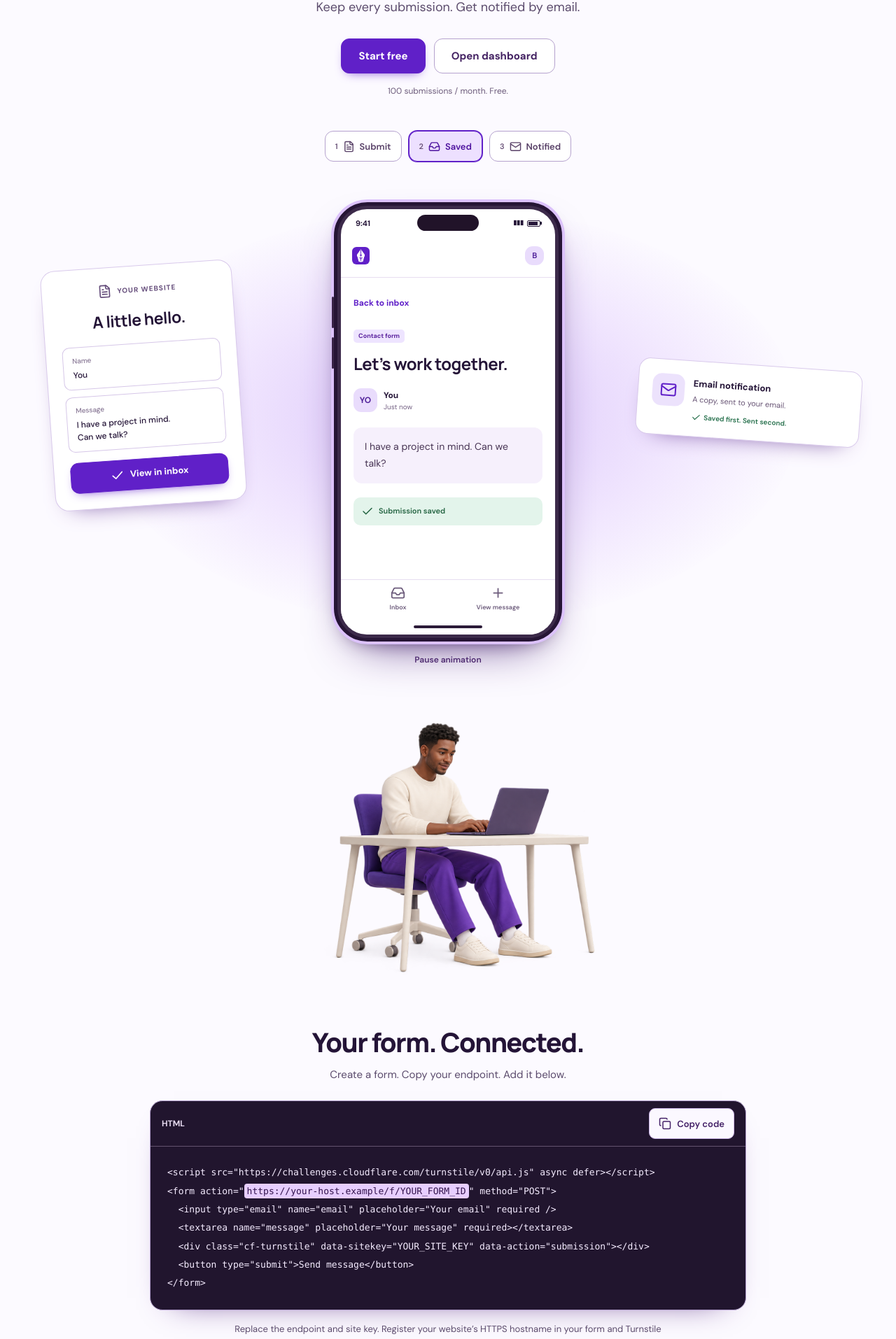
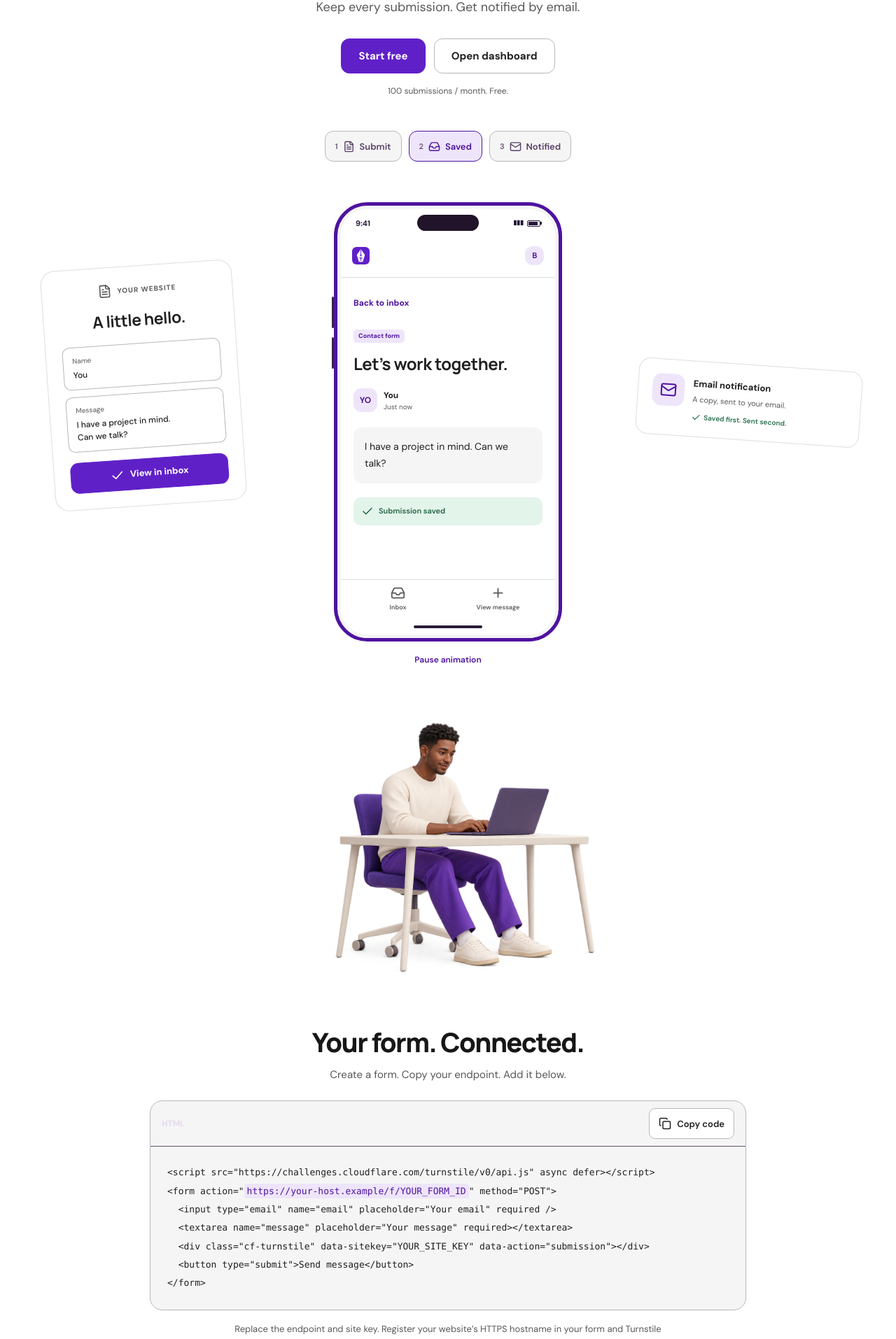
Before and after one commit to Bakareferanmi/pentreeform, a React (Vite) app: page / in a window 1280 px wide. Shown: the part 400-2314 px from the top of the page at 70% size. Built offline with nearby package versions, Linux system fonts and the light colour scheme.

Commit message:
Unify request loading screens and use flat white and black product surfaces

```diff
--- a/public/theme-init.js
+++ b/public/theme-init.js
@@ -1,2 +1,2 @@
 /* Apply the saved/device theme before the page is painted. No inline script is needed. */
-(function(){var choice='system';try{var saved=localStorage.getItem('pentreeform:theme');if(['light','dark','system'].indexOf(saved)>-1)choice=saved}catch(e){}var theme=choice==='system'?(window.matchMedia&&window.matchMedia('(prefers-color-scheme: dark)').matches?'dark':'light'):choice;document.documentElement.dataset.theme=theme;document.documentElement.style.colorScheme=theme;var meta=document.querySelector('meta[name="theme-color"]');if(meta)meta.setAttribute('content',theme==='dark'?'#100b16':'#6020c8')})();
+(function(){var choice='system';try{var saved=localStorage.getItem('pentreeform:theme');if(['light','dark','system'].indexOf(saved)>-1)choice=saved}catch(e){}var theme=choice==='system'?(window.matchMedia&&window.matchMedia('(prefers-color-scheme: dark)').matches?'dark':'light'):choice;document.documentElement.dataset.theme=theme;document.documentElement.style.colorScheme=theme;var meta=document.querySelector('meta[name="theme-color"]');if(meta)meta.setAttribute('content',theme==='dark'?'#000000':'#ffffff')})();
--- a/src/Feedback.jsx
+++ b/src/Feedback.jsx
@@ -1,13 +1,13 @@
 import React,{useEffect,useRef,useState} from 'react';
 import {X} from 'lucide-react';
-import {brandMotionMarkup} from './brand.js';
+import {brandMotionMarkup,loadingScreenMarkup} from './brand.js';
 
 export function BrandMotion({state='loading'}){
  return <span className="brand-slot" dangerouslySetInnerHTML={{__html:brandMotionMarkup(state)}}/>;
 }
 
-export function LoadingScreen(){
- return <main className="brand-loading" role="status" aria-live="polite" aria-label="Loading Pentreeform"><BrandMotion/><span className="sr">Loading Pentreeform…</span></main>;
+export function LoadingScreen({overlay=false}){
+ return <div className="loading-host" dangerouslySetInnerHTML={{__html:loadingScreenMarkup(overlay)}}/>;
 }
 
 export function Toast({message,error=false,onDismiss}){
--- a/src/brand.js
+++ b/src/brand.js
@@ -7,3 +7,7 @@ export function brandMotionMarkup(state='loading'){
  const svg=BRAND_ICON.replace('role="img" aria-label="Pentreeform"','aria-hidden="true" focusable="false"');
  return '<span class="brand-motion brand-motion--'+motion+'" aria-hidden="true">'+svg+'</span>';
 }
+
+export function loadingScreenMarkup(overlay=false){
+ return '<main class="brand-loading'+(overlay?' request-loading':'')+'" role="status" aria-live="polite" aria-label="Loading Pentreeform">'+brandMotionMarkup()+'<span class="sr">Loading Pentreeform…</span></main>';
+}
--- a/src/main.jsx
+++ b/src/main.jsx
@@ -7,5 +7,6 @@ import './support.css';
 import './landing.css';
 import './theme.css';
 import './polish.css';
+import './surfaces.css';
 initTheme();
 createRoot(document.getElementById('root')).render(<React.StrictMode><LiveRoot/></React.StrictMode>);
--- a/src/polish.css
+++ b/src/polish.css
@@ -108,7 +108,6 @@ button:disabled{opacity:1}
 .pf-toast button:hover{background:#eee5f7}
 .pf-toast button svg{width:18px;height:18px;stroke-width:2}
 .pf-toast.is-error{border-color:#c18190;background:#fff7f8;color:#87243a}
-.pf-pending{position:fixed;right:max(24px,env(safe-area-inset-right));bottom:max(24px,env(safe-area-inset-bottom));z-index:139;display:flex;align-items:center;gap:12px;padding:12px 18px 12px 12px;border:1px solid var(--line-2);border-radius:16px;background:var(--card);color:var(--text);box-shadow:0 12px 38px -18px #25113760;font-size:14px;font-weight:600;pointer-events:none;animation:feedback-in .2s ease-out}
 [data-theme=dark] .toast.pf-toast,[data-theme=dark] .live-banner.pf-toast{background:#251a31;border-color:#88699e;color:#f2e9fc;box-shadow:0 16px 48px -16px #000a}
 [data-theme=dark] .pf-toast button{color:#e3cff4}
 [data-theme=dark] .pf-toast button:hover{background:#3d294e}
@@ -162,7 +161,6 @@ button:disabled{opacity:1}
  .pf-nav-actions{gap:8px}
  .pf-footer a{min-height:44px;display:inline-flex;align-items:center}
  .toast.pf-toast,.live-banner.pf-toast{left:16px;right:16px;bottom:max(16px,env(safe-area-inset-bottom));width:auto;max-width:none;padding:12px;gap:10px;border-radius:16px}
- .pf-pending{right:16px;bottom:max(16px,env(safe-area-inset-bottom))}
 }
 @media(max-width:380px){
  .wrap{padding-inline:14px}
@@ -184,7 +182,7 @@ button:disabled{opacity:1}
  .pf-toast{font-size:13px!important}
 }
 @media(prefers-reduced-motion:reduce){
- .brand-motion svg,.brand-motion svg>path,.pf-toast,.pf-pending{animation:none!important;translate:none!important;transform:none!important}
+ .brand-motion svg,.brand-motion svg>path,.pf-toast{animation:none!important;translate:none!important;transform:none!important}
  .btn,.ibtn{transition:none!important}
 }
 @media(min-width:961px){.top>.burger{display:none}}
--- a/src/redesign.js
+++ b/src/redesign.js
@@ -1,6 +1,6 @@
 import {usageSummary} from '../shared/usage.js';
 import {getTheme,toggleTheme,themeLabel,THEME_EVENT} from './theme.js';
-import {BRAND_ICON,brandMotionMarkup} from './brand.js';
+import {BRAND_ICON,brandMotionMarkup,loadingScreenMarkup} from './brand.js';
 import {GOOGLE_ICON} from './google-brand.js';
 // Imported from the supplied design. Presentation CSS and demo markup are preserved.
 export function mountRedesign(host,options={}) {
@@ -377,12 +377,14 @@ function syncPending(){
  if(pending){
   host.querySelectorAll(controls).forEach(button=>{if(!button.disabled){button.dataset.pendingDisabled='true';button.disabled=true}});
   host.querySelectorAll('form').forEach(form=>form.setAttribute('aria-busy','true'));
-  if(!host.querySelector('.pf-pending'))host.insertAdjacentHTML('beforeend','<div class="pf-pending" role="status" aria-atomic="true">'+brandMotionMarkup()+'<span>Working…</span></div>');
+  if(!host.querySelector('.request-loading'))host.insertAdjacentHTML('beforeend',loadingScreenMarkup(true));
  }else{
   host.querySelectorAll('[data-pending-disabled]').forEach(button=>{button.disabled=false;delete button.dataset.pendingDisabled});
   host.querySelectorAll('form[aria-busy]').forEach(form=>form.removeAttribute('aria-busy'));
-  host.querySelector('.pf-pending')?.remove();
+  host.querySelector('.request-loading')?.remove();
  }
+ host.querySelectorAll('.shell,.auth,.pbar').forEach(node=>{node.inert=pending||!!S.modal});
+ host.querySelectorAll('.mb').forEach(node=>{node.inert=pending});
 }
 async function action(fn){if(pending)return;pending=true;syncPending();try{await fn()}catch(e){if(!disposed)toast(e.message||'The action could not be completed.','error')}finally{pending=false;syncPending()}}
 function liveClick(e,t,a,v){switch(a){
--- /dev/null
+++ b/src/surfaces.css
@@ -0,0 +1,72 @@
+/* White and black foundations. Purple identifies actions; borders separate surfaces. */
+:root:not([data-theme=dark]){
+ --canvas:#ffffff;--card:#ffffff;--surface:#ffffff;--surface-soft:#f5f5f5;--surface-hover:#efefef;
+ --ink:#171717;--ink-2:#262626;--text:#202020;--muted:#595959;--line:#dedede;--line-2:#b8b8b8;
+ --purple:#6020c8;--purple-600:#4e139f;--purple-700:#3e0f80;--purple-100:#eee5fb;--purple-50:#f7f3fd;
+ --action:#6020c8;--action-hover:#4e139f;--accent-soft:#eee5fb;--accent-text:#4e139f;--shadow:none;
+}
+:root[data-theme=dark]{
+ --canvas:#000000;--card:#000000;--surface:#000000;--surface-soft:#111111;--surface-hover:#1b1b1b;
+ --ink:#fafafa;--ink-2:#ededed;--text:#eeeeee;--muted:#b3b3b3;--line:#303030;--line-2:#5c5c5c;
+ --purple:#c6a6ff;--purple-600:#d1baff;--purple-700:#ebdfff;--purple-100:#231533;--purple-50:#140c1e;
+ --action:#6020c8;--action-hover:#7531df;--accent-soft:#231533;--accent-text:#d1baff;--shadow:none;
+}
+*,*::before,*::after{box-shadow:none!important;text-shadow:none!important;background-image:none!important;backdrop-filter:none!important}
+:root[data-theme] :is(body,.pf-landing,.shell,.main,.top,.side,.pbar,.story,.amain,.card,.modal,.pf-screen,.pf-phone-nav,.pf-form-card,.pf-notification,.pf-price-grid,.pf-support-card,.pf-navlinks.open,.brand-loading){background-color:var(--canvas);color:var(--text)}
+:root[data-theme] :is(.top,.side,.pbar,.card,.modal,.pf-phone,.pf-form-card,.pf-notification,.pf-price-grid,.pf-price+.pf-price,.pf-footer,.pf-app-header,.pf-phone-nav,.pf-message-row,.pf-inbox-filter,.pf-support-card,.pf-navlinks.open){border-color:var(--line)}
+:root[data-theme] .side{border-right:1px solid var(--line)}
+:root[data-theme] .pbar{border-bottom:1px solid var(--line)}
+:root[data-theme] .pbar span{color:var(--muted)}
+:root[data-theme] .pbar>button:not(.theme-toggle){border-color:var(--line-2)}
+:root[data-theme] :is(.story:before,.start:after,.pf-orbit){display:none}
+:root[data-theme] :is(.story h1,.start h2,.pf-hero h1,.pf-section-heading h2,.pf-document h1,.pf-document h2,.pf-price h3,.pf-price li b,.pf-faq summary,.profile-identity strong){color:var(--ink)}
+:root[data-theme] :is(.story p,.start p,.pf-hero>p,.pf-section-heading p,.pf-document p,.pf-document li,.pf-faq details p,.pf-setup-note,.pf-price li span,.docs p,.modal p){color:var(--muted)}
+:root[data-theme] :is(.prom,.demo){color:var(--text)}
+:root[data-theme] .ws{background:var(--surface-soft);border-color:var(--line)}
+:root[data-theme] :is(.ws strong,.me strong,.plan .r){color:var(--text)}
+:root[data-theme] :is(.ws svg,.me svg,.me small,.plan .r span,.plan small){color:var(--muted)}
+:root[data-theme] :is(.nav button,.me){color:var(--text)}
+:root[data-theme] :is(.nav button:hover,.me:hover,.ws:hover,.plan:hover){background:var(--surface-hover);color:var(--text)}
+:root[data-theme] .nav .sep{background:var(--line)}
+:root[data-theme] .plan{background:var(--surface-soft);border-color:var(--line)}
+:root[data-theme] :is(.nav button.on,.tabs button.on,.cb:checked,.ws i){background:var(--action);border-color:var(--action);color:#fff}
+:root[data-theme] .bar{background:var(--line)}
+:root[data-theme] .bar i{background-color:var(--action)}
+:root[data-theme] .start{background:var(--canvas);border:1px solid var(--line);color:var(--text)}
+:root[data-theme] .start .badge{background:var(--accent-soft);color:var(--accent-text)}
+:root[data-theme] :is(.btn,.ibtn.bd,.theme-toggle,.account-actions button,.flt select,.field input,.field select,.field textarea,.modal .field input,.modal .field select,.modal .field textarea,.modal .btn,.modal .ph .ibtn,.pf-secondary,.pf-menu,.pf-navlinks .pf-signin){background:var(--surface);border-color:var(--line-2);color:var(--text)}
+:root[data-theme] :is(.btn:hover,.ibtn:hover,.theme-toggle:hover,.account-actions button:hover,.pf-secondary:hover,.pf-price:hover,.pf-motion-control:hover){background:var(--surface-hover);border-color:var(--line-2);color:var(--ink)}
+:root[data-theme] :is(.btn.pri,.modal .btn.pri,.pf-primary){background:var(--action);border-color:var(--action);color:#fff}
+:root[data-theme] :is(.btn.pri:hover,.modal .btn.pri:hover,.pf-primary:hover){background:var(--action-hover);border-color:var(--action-hover);color:#fff}
+:root[data-theme] :is(.btn:disabled,.modal .btn:disabled){background:var(--surface-soft);border-color:var(--line);color:var(--muted)}
+:root[data-theme] :is(.field input[readonly],.modal .field input[readonly]){background:var(--surface-soft);color:var(--muted)}
+:root[data-theme] :is(input::placeholder,textarea::placeholder){color:var(--muted);opacity:1}
+:root[data-theme] :is(.search,.search:focus-within,.mbody,.ep,.profile-identity,.modal>.modal-actions,.pf-message>p,.pf-phone){background:var(--surface-soft);color:var(--text);border-color:var(--line)}
+:root[data-theme] :is(.row:hover,.row.sel,.orow:hover){background:var(--surface-soft)}
+:root[data-theme] .row.sel:before{background:var(--action)}
+:root[data-theme] :is(.av,.av.c1,.av.c2,.av.c3,.account-avatar,.fic,.pf-avatar,.pf-message-row .shade-0,.pf-message-row .shade-2,.pf-inbox-icon,.pf-count,.pf-form-tag,.pf-notify-icon){background:var(--accent-soft);color:var(--accent-text)}
+:root[data-theme] :is(.profile-links,.profile-identity,.modal>.modal-header,.modal>.modal-actions,.modal .code,.pf-sample-field,.pf-walkthrough-steps button,.pf-faq-list,.pf-faq details){border-color:var(--line-2)}
+:root[data-theme] .profile-identity div>span{color:var(--muted)}
+:root[data-theme] .add{background:var(--canvas);border-color:var(--line-2)}
+:root[data-theme] .add:hover{background:var(--surface-soft)}
+:root[data-theme] :is(.code,.pf-code-card){background:var(--surface-soft);border:1px solid var(--line-2);color:var(--text)}
+:root[data-theme] :is(.code pre,.modal .code pre,.pf-code-card pre,.pf-code-card code){color:var(--text)}
+:root[data-theme] :is(.code .ibtn,.modal .code .ibtn,.pf-code-toolbar button,.pf-code-expand){background:var(--surface);border-color:var(--line-2);color:var(--text)}
+:root[data-theme] :is(.docs code,.pf-code-card mark){background:var(--accent-soft);color:var(--accent-text)}
+:root[data-theme] :is(.pf-navlinks a,.pf-home-link,.pf-footer a,.pf-document p a,.pf-motion-control,.links button,.pf-back){color:var(--accent-text)}
+:root[data-theme] :is(.pf-free,.pf-price span,.pf-price-note,.pf-footer,.pf-document .pf-policy-date,.pf-card-label,.pf-sample-field span,.pf-form-card small,.pf-row-name small,.pf-inbox-note,.pf-phone-nav button,.pf-sender small,.pf-notification p,.pf-inbox-heading>div>span,.pf-inbox-filter>span){color:var(--muted)}
+:root[data-theme] :is(.pf-price-featured,.pf-walkthrough-steps button,.pf-message-row.fresh){background:var(--surface-soft)}
+:root[data-theme] .pf-walkthrough-steps button[aria-pressed=true]{background:var(--accent-soft);border-color:var(--accent-text);color:var(--accent-text)}
+:root[data-theme] :is(.pf-phone.is-active,.pf-form-card.is-active,.pf-notification.is-active){border-color:var(--accent-text)}
+:root[data-theme] .pf-human img{filter:none!important}
+:root[data-theme] :is(.mb,.scrim){background:rgb(0 0 0 / .65)}
+:root[data-theme] :is(.toast.pf-toast,.live-banner.pf-toast){background:var(--surface);border-color:var(--line-2);color:var(--text)}
+:root[data-theme] .pf-toast button{color:var(--muted)}
+:root[data-theme] .pf-toast button:hover{background:var(--surface-hover);color:var(--text)}
+:root[data-theme] .pf-toast.is-error{border-color:var(--red);color:var(--red)}
+:root[data-theme] :is(.btn.dng,.modal .btn.dng){background:var(--surface);border-color:var(--red);color:var(--red)}
+.loading-host{display:contents}
+.request-loading{position:fixed;inset:0;z-index:200;min-height:100vh;min-height:100dvh;overflow:hidden}
+:root[data-theme] :is(.challenge,.info){background:var(--surface-soft);border-color:var(--line-2);color:var(--text)}
+:root[data-theme] :is(.challenge-error,.challenge-expired,.challenge-unsupported){border-color:var(--red)}
+:root[data-theme] .challenge .challenge-retry{background:var(--surface);border-color:var(--line-2);color:var(--accent-text)}
--- a/src/theme.js
+++ b/src/theme.js
@@ -3,7 +3,7 @@ export const THEME_EVENT='pentreeform-theme-change';
 const records=new WeakMap();
 function stored(win){try{const value=win.localStorage.getItem(THEME_KEY);return ['light','dark','system'].includes(value)?value:'system'}catch{return 'system'}}
 function resolved(win,preference){return preference==='system'?(win.matchMedia?.('(prefers-color-scheme: dark)').matches?'dark':'light'):preference}
-function apply(win,preference){const theme=resolved(win,preference),doc=win.document;doc.documentElement.dataset.theme=theme;doc.documentElement.style.colorScheme=theme;doc.querySelector('meta[name="theme-color"]')?.setAttribute('content',theme==='dark'?'#100b16':'#6020c8');win.dispatchEvent(new win.Event(THEME_EVENT));return theme}
+function apply(win,preference){const theme=resolved(win,preference),doc=win.document;doc.documentElement.dataset.theme=theme;doc.documentElement.style.colorScheme=theme;doc.querySelector('meta[name="theme-color"]')?.setAttribute('content',theme==='dark'?'#000000':'#ffffff');win.dispatchEvent(new win.Event(THEME_EVENT));return theme}
 export function initTheme(win=window){if(records.has(win))return;const record={preference:stored(win)};records.set(win,record);apply(win,record.preference);const media=win.matchMedia?.('(prefers-color-scheme: dark)');media?.addEventListener?.('change',()=>{if(record.preference==='system')apply(win,'system')});win.addEventListener('storage',event=>{if(event.key===THEME_KEY||event.key===null){record.preference=stored(win);apply(win,record.preference)}})}
 export function getTheme(win=window){const value=win.document.documentElement.dataset.theme;return value==='dark'||value==='light'?value:resolved(win,stored(win))}
 export function setTheme(preference,win=window){if(!['light','dark','system'].includes(preference))return;initTheme(win);records.get(win).preference=preference;try{win.localStorage.setItem(THEME_KEY,preference)}catch{}return apply(win,preference)}
```
Also changed, not shown: src/LiveRoot.jsx (+1 -1 lines), tests/live-ui.cjs (+3 -3 lines), tests/theme.cjs (+1 -1 lines), tests/ui-refinements.cjs (+3 -3 lines).
